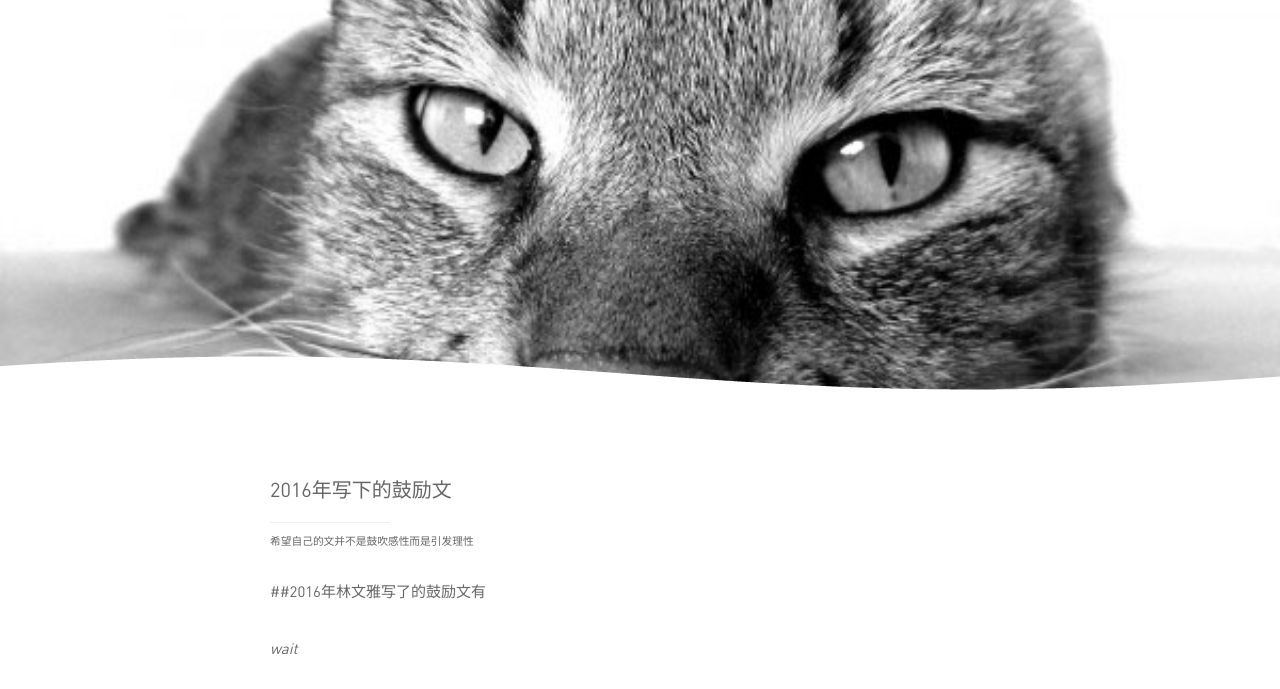
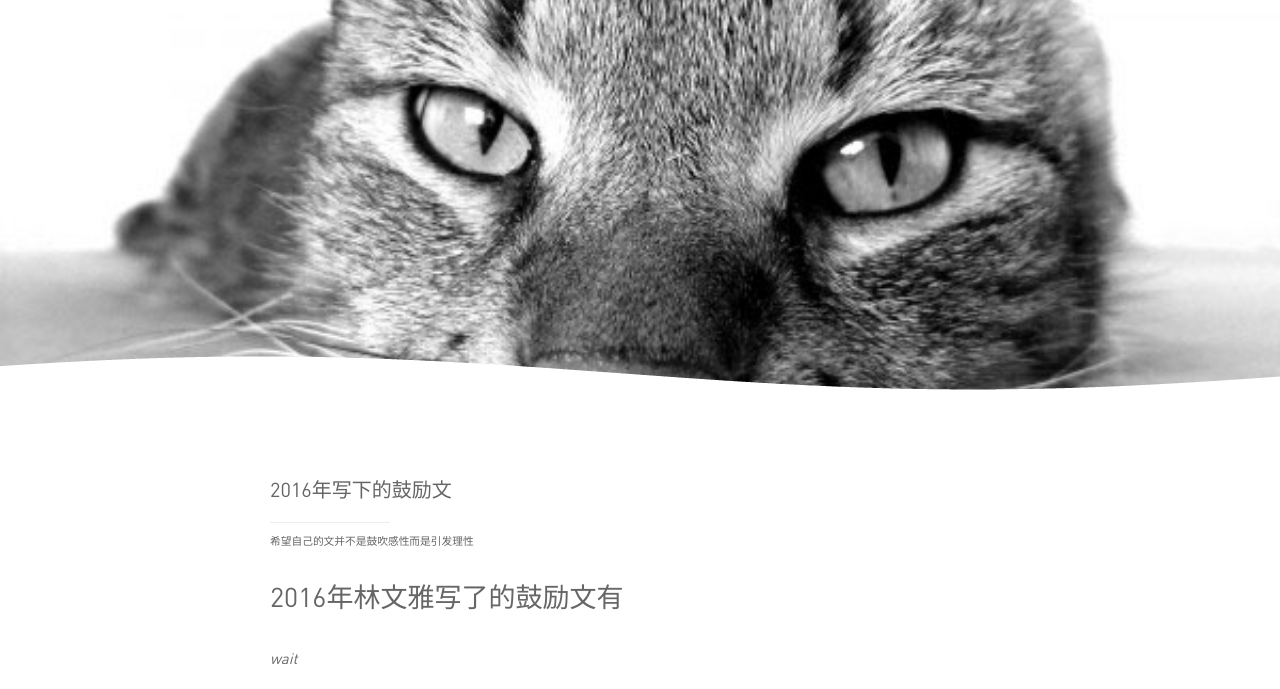
Before and after one commit to wwwwylin/wwwwylin.github.io, a plain HTML site: page 2017/01/02/taking-about-five/index.html in a window 1280 px wide. Shown: the part 106-795 px from the top of the page. Drawn offline with Linux system fonts and the light colour scheme.

Commit message:
Site updated: 2017-01-02 13:21:10

```diff
--- a/2017/01/02/taking-about-five/index.html
+++ b/2017/01/02/taking-about-five/index.html
@@ -79,8 +79,7 @@
 
 
 	<div class='post-body mb'>
-		<h6 id="希望自己的文并不是鼓吹感性而是引发理性"><a href="#希望自己的文并不是鼓吹感性而是引发理性" class="headerlink" title="希望自己的文并不是鼓吹感性而是引发理性"></a>希望自己的文并不是鼓吹感性而是引发理性</h6><p>##2016年林文雅写了的鼓励文有</p>
-<p><em>wait</em></p>
+		<h6 id="希望自己的文并不是鼓吹感性而是引发理性"><a href="#希望自己的文并不是鼓吹感性而是引发理性" class="headerlink" title="希望自己的文并不是鼓吹感性而是引发理性"></a>希望自己的文并不是鼓吹感性而是引发理性</h6><h2 id="2016年林文雅写了的鼓励文有"><a href="#2016年林文雅写了的鼓励文有" class="headerlink" title="2016年林文雅写了的鼓励文有"></a>2016年林文雅写了的鼓励文有</h2><p><em>wait</em></p>
 
 	</div>
 	<div class="meta split">
```
